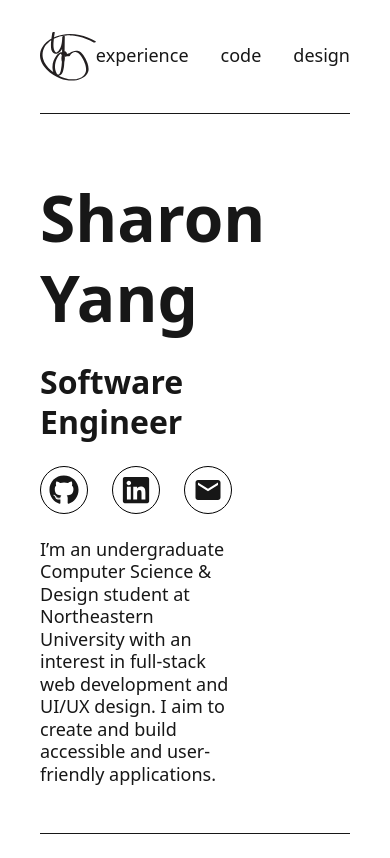
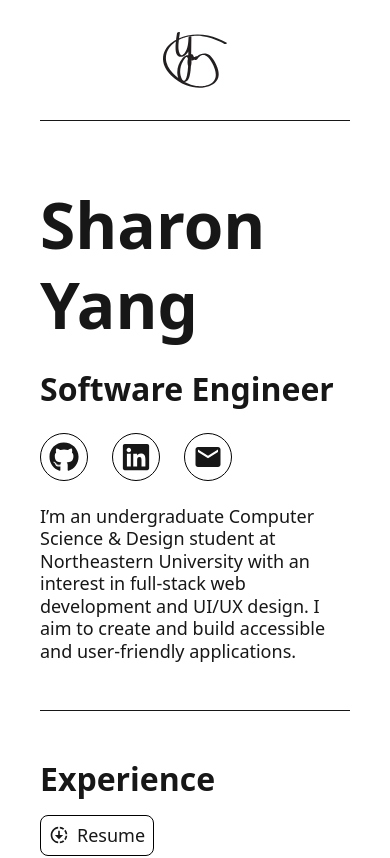
Before and after one commit to sharonyang16/sharonyang16.github.io, a Next.js app: page / in a window 390 px wide. Shown: the top 858 px of the page. Built offline with nearby package versions, Linux system fonts and the light colour scheme.

Commit message:
Mobile Responsive CSS (#19)

```diff
--- a/src/app/page.tsx
+++ b/src/app/page.tsx
@@ -8,7 +8,7 @@ import designData from "@/content/design.json";
 
 export default function Home() {
   return (
-    <div className="grid grid-cols-3 gap-x-8 gap-y-12 py-16">
+    <div className="flex flex-col lg:grid lg:grid-cols-3 gap-x-8 gap-y-12 py-16">
       <div className="col-span-2">
         <Hero {...heroData} />
       </div>
--- a/src/components/layout/Header.tsx
+++ b/src/components/layout/Header.tsx
@@ -5,8 +5,9 @@ import Logo from "@/assets/Logo";
 const Header = () => {
   return (
     <header className="w-full">
-      <div className="py-8 flex justify-between items-center">
-        <Logo className="w-16"/>
+      <div className="py-8 flex lg:justify-between justify-center items-center">
+        <Logo className="w-16" />
+        <div className="hidden lg:block">
           <nav className="flex gap-8">
             {headerLinks.map((link: string) => (
               <a key={link} href={`#${link}`}>
@@ -15,6 +16,7 @@ const Header = () => {
             ))}
           </nav>
         </div>
+      </div>
       <hr />
     </header>
   );
```
Lines whose indentation alone changed are shown as unchanged.
